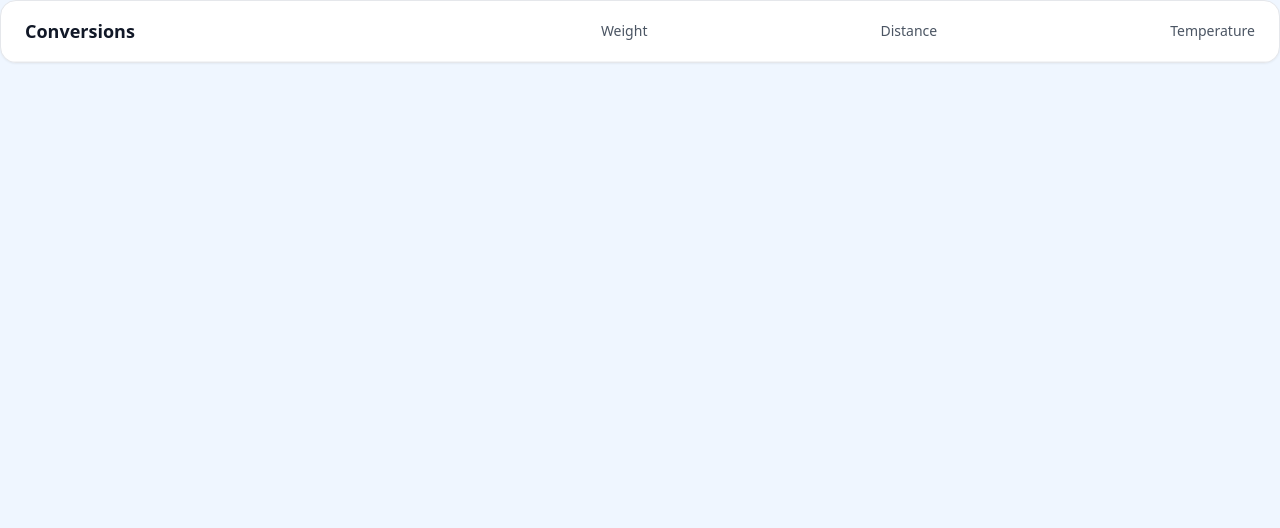
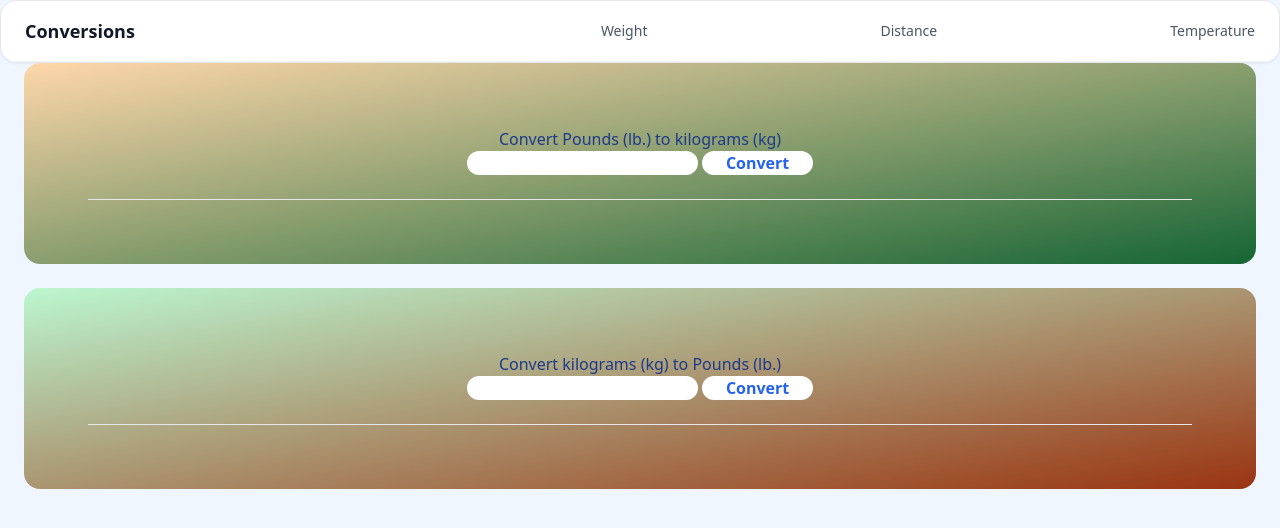
Before and after one commit to PrithviPathania/Assignment-Advanced-JavaScript-and-Tailwind-CSS, a plain HTML site: page weight.html in a window 1280 px wide. Drawn offline with nearby package versions, Linux system fonts and the light colour scheme.

Commit message:
Update weight.html
Added a form containing two options to convert pounds to kilos and vice versa, just has tailwindcss no js yet. I think the document is asking for these to be in a single box not two, so I have to fix that.

```diff
--- a/weight.html
+++ b/weight.html
@@ -13,6 +13,7 @@
     <!-- NavBar, includes 3 tabs-->
 <div class="bg-white border border-gray-200 rounded-2xl overflow-hidden shadow-sm ">
 
+
 <nav class="flex items-center justify-between px-6 py-4 border-b border-gray-100 ">
 
 
@@ -25,6 +26,45 @@
 
     </nav>
 </div>
+
+<!--Weight Conversion, I think I have to move these into a single box, will try later using <select> -->
+
+<form>
+<div class="px-4 md:px-6" >
+     <div class="bg-gradient-to-br from-orange-200 to-green-800 rounded-2xl text-blue-900 text-center p-6 md:p-10 lg:p-16 mb-6">
+        <h1 class="">Convert Pounds (lb.) to kilograms (kg)</h1>
+        <input id="Pounds" class="rounded-xl" >
+
+            <!--Responsive Button, id needed for js later-->
+            <button id="poundstokilograms" class="bg-white text-blue-600 font-semibold rounded-xl hover:bg-blue-800 text-sm md:text-base px-4 md:px-6">
+                Convert
+            </button>
+ <!--Empty Div for displaying conversion results-->
+<div id="poundstokilograms-result" class="mt-6 text-white font-bold text-center border-b">
+</div>
+
+</div>
+
+<div class= >
+     <div class="bg-gradient-to-br from-green-200 to-orange-800 rounded-2xl text-blue-900 text-center p-6 md:p-10 lg:p-16 mb-6">
+        <h1 class="">Convert kilograms (kg) to Pounds (lb.)</h1>
+        <input id="Kilograms" class="rounded-xl">
+
+            <!--Responsive Button, id needed for js later-->
+            <button id="kilotopounds" class="bg-white text-blue-600 font-semibold rounded-xl hover:bg-blue-800 text-sm md:text-base px-4 md:px-6">
+                Convert
+            </button>
+
+ <!--Empty Div for displaying conversion results-->
+<div id="kilotopounds-result" class="mt-6 text-white font-bold text-center border-b ">
+</div>
+</div>
+</form>
+
+
+
+
 </body>
-
+<!-- Link to js for when needed-->
+<script src="js/js.js"></script>
 </html>
```
